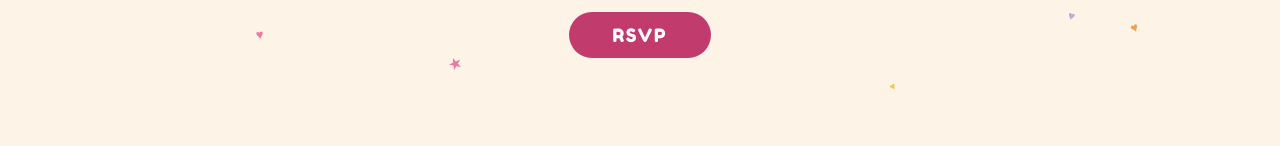
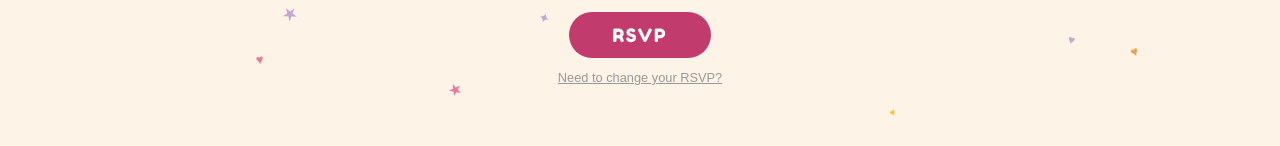
Before and after one commit to musicjoeyoung/ophelia-birthday, a React (Vite) app: page / in a window 1280 px wide. Shown: the part 929-1075 px from the top of the page. Before the commit the page ends 1051 px from the top, so only its background shows below. Built offline with nearby package versions, Linux system fonts and the light colour scheme; no server answers.

Commit message:
Add 'Need to change your RSVP?' link to home page

```diff
--- a/src/routes/index.tsx
+++ b/src/routes/index.tsx
@@ -237,6 +237,16 @@
                 <button className="rsvp-btn" onClick={() => setModalOpen(true)}>
                     RSVP
                 </button>
+                <button
+                    type="button"
+                    className="change-rsvp-link"
+                    onClick={() => {
+                        setIsUpdateMode(true)
+                        setModalOpen(true)
+                    }}
+                >
+                    Need to change your RSVP?
+                </button>
             </section>
 
             {modalOpen && (
```
